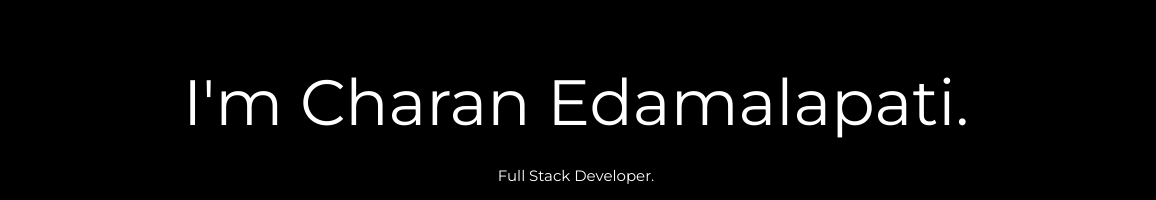
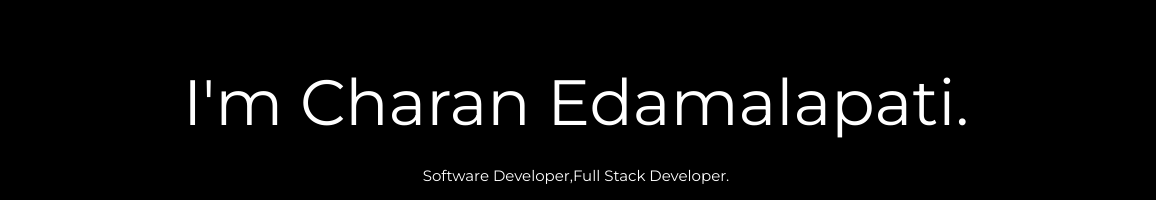
Before and after one commit to Charannaidu07/my-portfolio, a plain HTML site: page index.html in a window 1280 px wide. Shown: the top 200 px of the page, 124-1280 px from the left. Drawn offline with nearby package versions, Linux system fonts and the light colour scheme.

Commit message:
Update index.html

```diff
--- a/index.html
+++ b/index.html
@@ -154,7 +154,7 @@
   <!-- Header/Home -->
   <header class="w3-container w3-padding-32 w3-center w3-black" id="home">
     <h1 class="w3-jumbo"><span class="w3-hide-small">I'm</span> Charan Edamalapati.</h1>
-    <p>Full Stack Developer.</p>
+    <p>Software Developer,Full Stack Developer.</p>
     <img src="482801-1700725471994-43110162-fotor-bg-remover-20240926182345.png" alt="boy" class="circular-image">
 
   </header>
```
